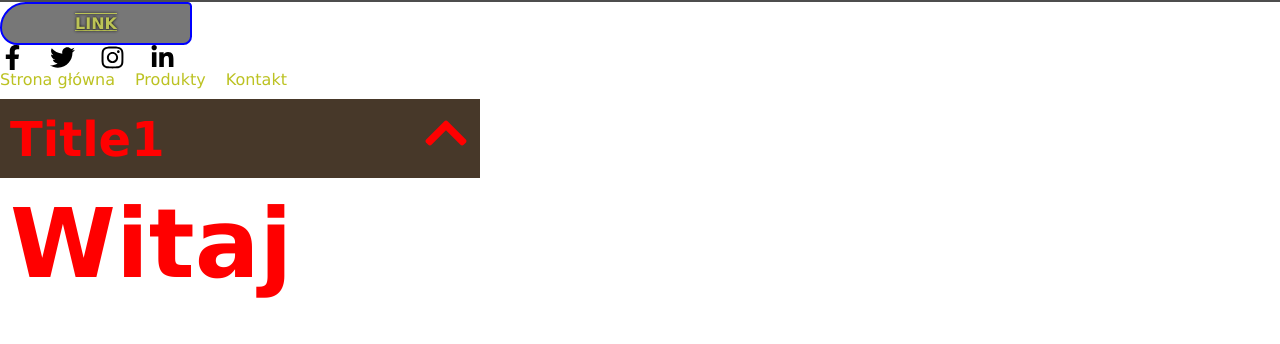
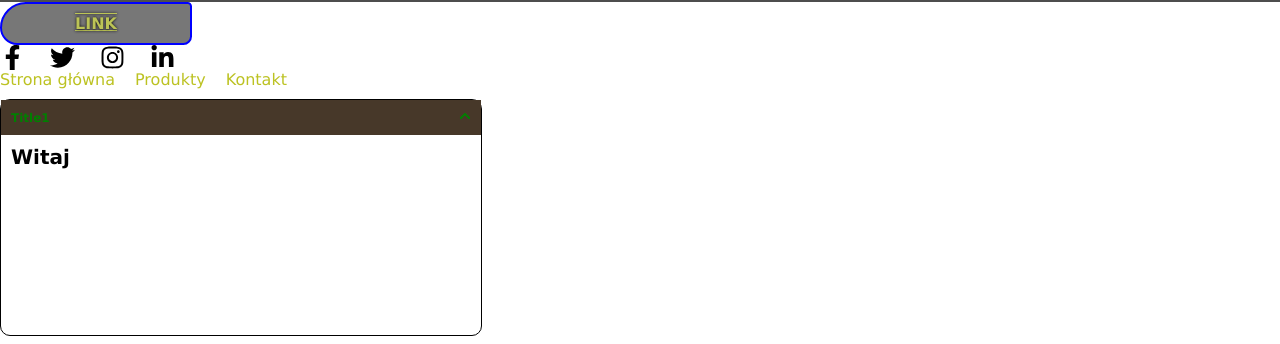
Before and after one commit to hugobosy/universal-components, a React (Create React App) app: page / in a window 1280 px wide. Both pictures are taken after a click on the element "Title1". Shown: the part 433-777 px from the top of the page. Built offline with nearby package versions, Linux system fonts and the light colour scheme; grey boxes are pictures that could not be loaded.

Commit message:
add custom Header and custom Content css properties

```diff
--- a/src/App.tsx
+++ b/src/App.tsx
@@ -137,7 +137,9 @@ function App() {
         bgHeader="#473829"
         padding="10px"
         margin="10px 0"
-        customCss="font-family: verdana; color: red; font-size: 3rem; font-weight: bold"
+        customCss="font-family: verdana; color: red; font-size: 3rem; font-weight: bold; border: 1px solid black; border-radius: 10px;"
+        customHeader="color: green; font-size: 12px;"
+        customContent="color: black; font-size: 10px; font-weight: normal;"
       />
     </div>
   );
--- a/src/components/accordion/Accordion.component.tsx
+++ b/src/components/accordion/Accordion.component.tsx
@@ -15,6 +15,8 @@ export const AccordionComponent: React.FC<AccordionTypes> = ({
   fontSize,
   color,
   customCss,
+  customHeader,
+  customContent,
 }) => {
   const [show, setShow] = useState<boolean | null | number>(false);
 
@@ -40,6 +42,7 @@ export const AccordionComponent: React.FC<AccordionTypes> = ({
             fontWeight={fontWeight}
             fontFamily={fontFamily}
             fontSize={fontSize}
+            customHeader={customHeader}
           >
             <p>{item.header}</p>
             <span>{show === index ? <FaChevronUp /> : <FaChevronDown />}</span>
@@ -49,6 +52,7 @@ export const AccordionComponent: React.FC<AccordionTypes> = ({
             heightContent={heightContent}
             padding={padding}
             fontSize={fontSize}
+            customContent={customContent}
           >
             {item.content}
           </Content>
--- a/src/components/accordion/Accordion.styles.ts
+++ b/src/components/accordion/Accordion.styles.ts
@@ -35,7 +35,11 @@ export const Header = styled.div<Partial<AccordionTypes>>`
     css`
       background-color: ${bgHeader};
     `}
-  //color: #fff;
+  ${({ customHeader }) =>
+    customHeader &&
+    css`
+      ${customHeader}
+    `}
   p,
   span {
     cursor: pointer;
@@ -51,6 +55,11 @@ export const Content = styled.p<Partial<AccordionTypes>>`
     css`
       padding: 0 ${padding};
     `}
+  ${({ customContent }) =>
+    customContent &&
+    css`
+      ${customContent}
+    `}
   &.active {
     ${({ heightContent }) =>
       heightContent &&
--- a/src/components/accordion/Accordion.types.ts
+++ b/src/components/accordion/Accordion.types.ts
@@ -16,6 +16,8 @@ export interface AccordionTypes {
   fontSize?: string;
   color?: string;
   customCss?: string;
+  customHeader?: string;
+  customContent?: string;
   show?: any;
   index?: any;
 }
```
